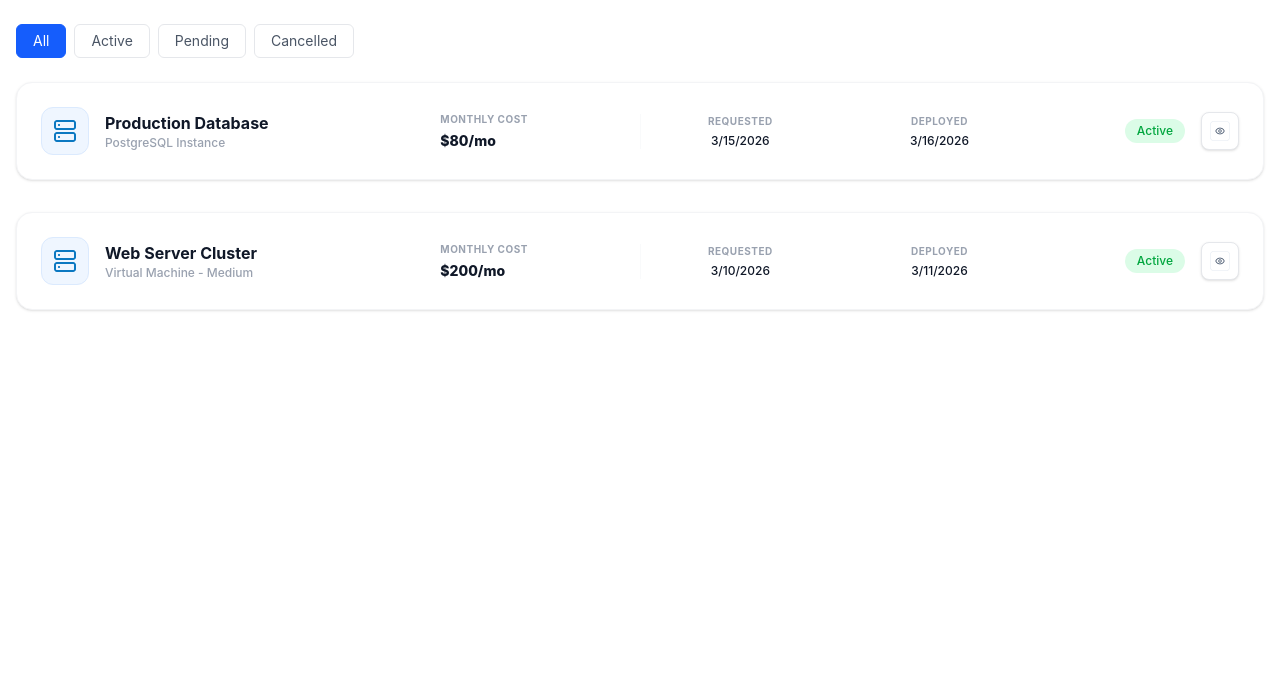
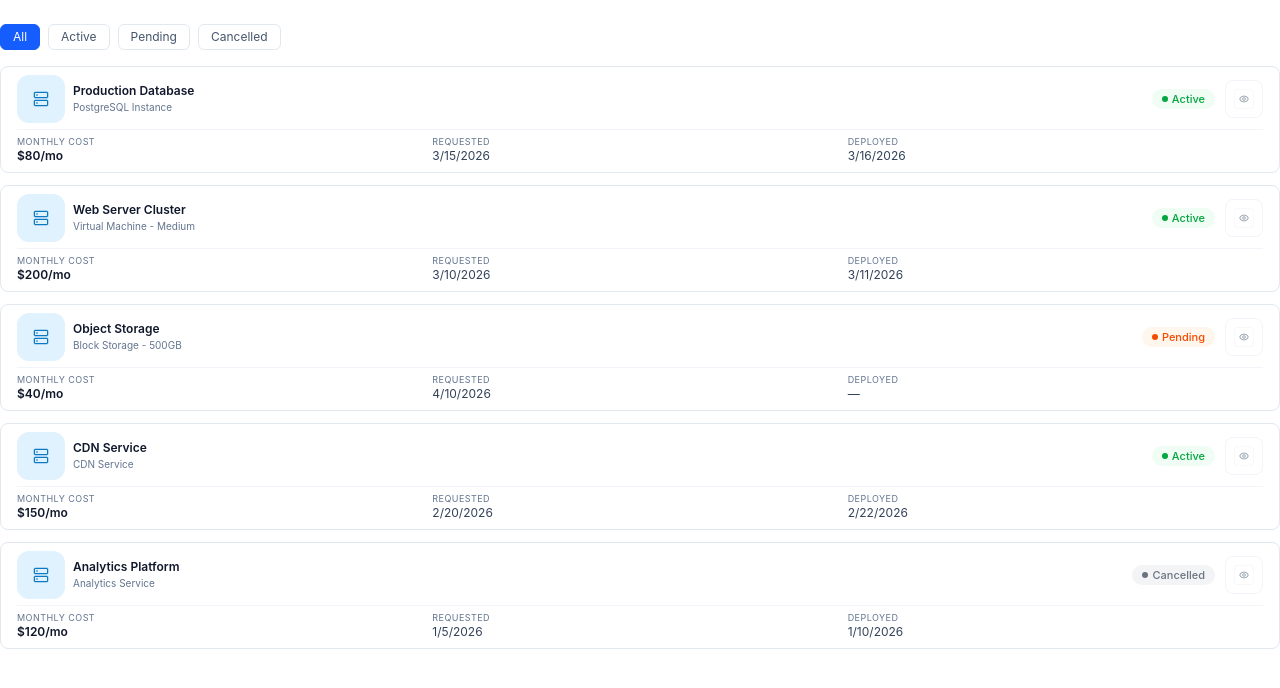
Before and after one commit to Dakshinkali-Team/Portal-CloudBridge, a React (Vite) app in the folder client/cloudbridge/: page /my-services in a window 1280 px wide. Shown: the top 688 px of the page. Built offline with nearby package versions, Linux system fonts and the light colour scheme.

Commit message:
final my services

```diff
--- a/client/cloudbridge/src/pages/MyServicePage/MyServicesSection.jsx
+++ b/client/cloudbridge/src/pages/MyServicePage/MyServicesSection.jsx
@@ -1,66 +1,74 @@
-// import { useState } from "react";
-// // Corrected paths to match your components folder
-// import ServiceCardItem from "../../components/cloud/services/ServiceCardItem";
-// import ServiceFilterGroup from "../../components/cloud/services/ServiceFilterGroup";
 
-// const MyServicesSection = () => {
-//   const [active, setActive] = useState("All");
+import { useState } from "react";
+import { ServiceIcon, IconButton } from "../../components/cloud/services/ReusableAtoms";
 
-//   const services = [
-//     {
-//       id: 1,
-//       name: "Production Database",
-//       type: "PostgreSQL Instance",
-//       status: "Active",
-//       cost: "$80/mo",
-//     },
-//     {
-//       id: 2,
-//       name: "Object Storage",
-//       type: "Block Storage - 500GB",
-//       status: "Pending",
-//       cost: "$40/mo",
-//     },
-//   ];
+const ServiceCard = ({ service }) => (
+  <div className="bg-white border border-slate-200 rounded-lg py-2 px-4 hover:shadow-sm transition">
 
-//   const filtered =
-//     active === "All"
-//       ? services
-//       : services.filter((s) => s.status === active);
+    {/* Header */}
+   <div className="flex items-center justify-between pb-1.5 border-b border-slate-100">
 
-//   return (
-//     <section className="p-6">
-//       <div className="mb-6">
-//         <h2 className="text-[32px] leading-[40px] font-bold text-gray-900">
-//           My Services
-//         </h2>
-//         <p className="text-[18px] leading-[28px] text-gray-500 mt-2 max-w-xl">
-//           View and manage your cloud services
-//         </p>
-//       </div>
+      {/* Left */}
+      <div className="flex items-center gap-2">
+        <ServiceIcon type={service.type} />
 
-//       <ServiceFilterGroup active={active} setActive={setActive} />
+        <div>
+          <h3 className="text-[12px] font-semibold text-slate-900 leading-tight">
+            {service.name}
+          </h3>
+          <p className="text-[10px] text-slate-500 mt-0.5 ">
+            {service.type}
+          </p>
+        </div>
+      </div>
 
-//       <div className="flex flex-col gap-4 mt-8">
-//         {filtered.length > 0 ? (
-//           filtered.map((service) => (
-//             <ServiceCardItem key={service.id} service={service} />
-//           ))
-//         ) : (
-//           <p className="text-gray-500 italic">No services found for "{active}"</p>
-//         )}
-//       </div>
-//     </section>
-//   );
-// };
+      {/* Right */}
+      <div className="flex items-center gap-2.5">
 
-// export default MyServicesSection;
-import { useState } from "react";
-import ServiceCardItem from "../../components/cloud/services/ServiceCardItem";
-import ServiceFilterGroup from "../../components/cloud/services/ServiceFilterGroup";
-import EmptyState from "../../components/cloud/services/EmptyState";
+        {/* Status */}
+        <span
+          className={`text-[11px] px-2.5 py-0.5 rounded-full font-medium flex items-center gap-1
+            ${
+              service.status === "Active"
+                ? "bg-green-50 text-green-600"
+                : service.status === "Pending"
+                ? "bg-orange-50 text-orange-600"
+                : "bg-gray-100 text-gray-500"
+            }`}
+        >
+          <span className="w-1.5 h-1.5 rounded-full bg-current"></span>
+          {service.status}
+        </span>
 
-const MyServicesSection = () => {
+        {/* Eye Button */}
+        <IconButton />
+
+      </div>
+    </div>
+
+    {/* Bottom Section */}
+    <div className="grid grid-cols-3 mt-1.5 text-xs">
+
+      <DataField label="Monthly Cost" value={service.cost} isBold />
+      <DataField label="Requested" value={service.requested} />
+      <DataField label="Deployed" value={service.deployed || "—"} />
+
+    </div>
+  </div>
+);
+
+const DataField = ({ label, value, isBold }) => (
+  <div>
+    <p className="text-[9px] uppercase tracking-wider text-slate-500 mb-0">
+      {label}
+    </p>
+    <p className={`text-[12px] ${isBold ? "font-semibold text-slate-900" : "text-slate-700"}`}>
+      {value}
+    </p>
+  </div>
+);
+
+export default function MyServicesSection() {
   const [active, setActive] = useState("All");
 
   const services = [
@@ -81,7 +89,34 @@ const MyServicesSection = () => {
       cost: "$200/mo",
       requested: "3/10/2026",
       deployed: "3/11/2026",
-    }
+    },
+    {
+      id: 3,
+      name: "Object Storage",
+      type: "Block Storage - 500GB",
+      status: "Pending",
+      cost: "$40/mo",
+      requested: "4/10/2026",
+      deployed: "",
+    },
+    {
+      id: 4,
+      name: "CDN Service",
+      type: "CDN Service",
+      status: "Active",
+      cost: "$150/mo",
+      requested: "2/20/2026",
+      deployed: "2/22/2026",
+    },
+    {
+      id: 5,
+      name: "Analytics Platform",
+      type: "Analytics Service",
+      status: "Cancelled",
+      cost: "$120/mo",
+      requested: "1/5/2026",
+      deployed: "1/10/2026",
+    },
   ];
 
   const filtered =
@@ -90,34 +125,33 @@ const MyServicesSection = () => {
       : services.filter((s) => s.status === active);
 
   return (
-   <div className="px-4 py-6">
-
-      {/* Header */}
-      {/* <header className="mb-8">
-        <h1 className="text-2xl font-semibold text-gray-900">
-          My Services
-        </h1>
-        <p className="text-gray-500 text-sm mt-1">
-          View and manage your cloud services
-        </p>
-      </header> */}
+    <div className="mt-6">
 
       {/* Filters */}
-      <ServiceFilterGroup active={active} setActive={setActive} />
+      <div className="flex gap-2 mb-4">
+        {["All", "Active", "Pending", "Cancelled"].map((f) => (
+          <button
+            key={f}
+            onClick={() => setActive(f)}
+            className={`text-xs px-3 py-1 rounded-md border transition
+              ${
+                active === f
+                  ? "bg-blue-600 text-white border-blue-600"
+                  : "bg-white text-slate-600 border-slate-200 hover:bg-slate-50"
+              }`}
+          >
+            {f}
+          </button>
+        ))}
+      </div>
 
-      {/* List */}
-      <div className="mt-6 flex flex-col gap-4">
-        {filtered.length > 0 ? (
-          filtered.map((service) => (
-            <ServiceCardItem key={service.id} service={service} />
-          ))
-        ) : (
-          <EmptyState activeFilter={active} />
-        )}
+      {/* Cards */}
+      <div className="space-y-3">
+        {filtered.map((s) => (
+          <ServiceCard key={s.id} service={s} />
+        ))}
       </div>
 
     </div>
   );
-};
-
-export default MyServicesSection;
+}
--- a/client/cloudbridge/src/pages/MyServices.jsx
+++ b/client/cloudbridge/src/pages/MyServices.jsx
@@ -1,57 +1,22 @@
-// // import Sidebar from "../components/layout/Sidebar"
-// // import MyServicesSection from "./MyServicePage/MyServicesSection";
-// // export default function MyServices() {
-// //   return (
-// //     <div className="relative min-h-screen bg-gray-100">
-
-// //       <Sidebar />
-// //       <MyServicesSection />
-
-// //       </div>
-// //   )
-// // };
-// import Sidebar from "../components/layout/Sidebar";
-// import MyServicesSection from "./MyServicePage/MyServicesSection";
-
-// export default function MyServices() {
-//   return (
-//     <div className="flex min-h-screen bg-[#F8FAFC]">
-//       {/* Sidebar - Fixed width */}
-//       <Sidebar />
-
-//       {/* Main Content Area - Flexible width */}
-//       <main className="flex-1 overflow-y-auto">
-//         <div className="p-8 max-w-7xl mx-auto">
-//           <header className="mb-10">
-//             <h1 className="text-2xl font-bold text-slate-900">My Services</h1>
-//             <p className="text-slate-500 mt-1">View and manage your cloud services</p>
-//           </header>
-
-//           <MyServicesSection />
-//         </div>
-//       </main>
-//     </div>
-//   );
-// }
-
-
 import Sidebar from "../components/layout/Sidebar";
 import MyServicesSection from "./MyServicePage/MyServicesSection";
 
 export default function MyServices() {
   return (
-    <div className="flex min-h-screen bg-[#F8FAFC]">
+    <div className="flex min-h-screen bg-[#FDFDFD]">
       <Sidebar />
-
-      <main className="flex-1 overflow-y-auto">
-        {/* Changed p-8 to pt-10 px-12 to align with sidebar top */}
-        {/* <div className="pt-10 px-12 max-w-7xl mx-auto"> */}
-        <div className="pt-10 pl-2 pr-6">
-          <header className="mb-6 pl-3.5"> {/* Reduced margin from 10 to 6 */}
-            <h1 className="text-2xl font-bold text-slate-900">My Services</h1>
-            <p className="text-slate-500 mt-1">View and manage your cloud services</p>
+      <main className="flex-1">
+        <div className="pt-6 pl-4 pr-9 max-w-9xl">
+          <header className="mb-2">
+            <h1 className="text-[28px] font-bold text-[#0F172A] tracking-tight">
+              My Services
+            </h1>
+            <p className="text-slate-500 text-base mt-1">
+              View and manage your cloud services
+            </p>
           </header>
 
+          {/* This executes your reusable section logic */}
           <MyServicesSection />
         </div>
       </main>
```
